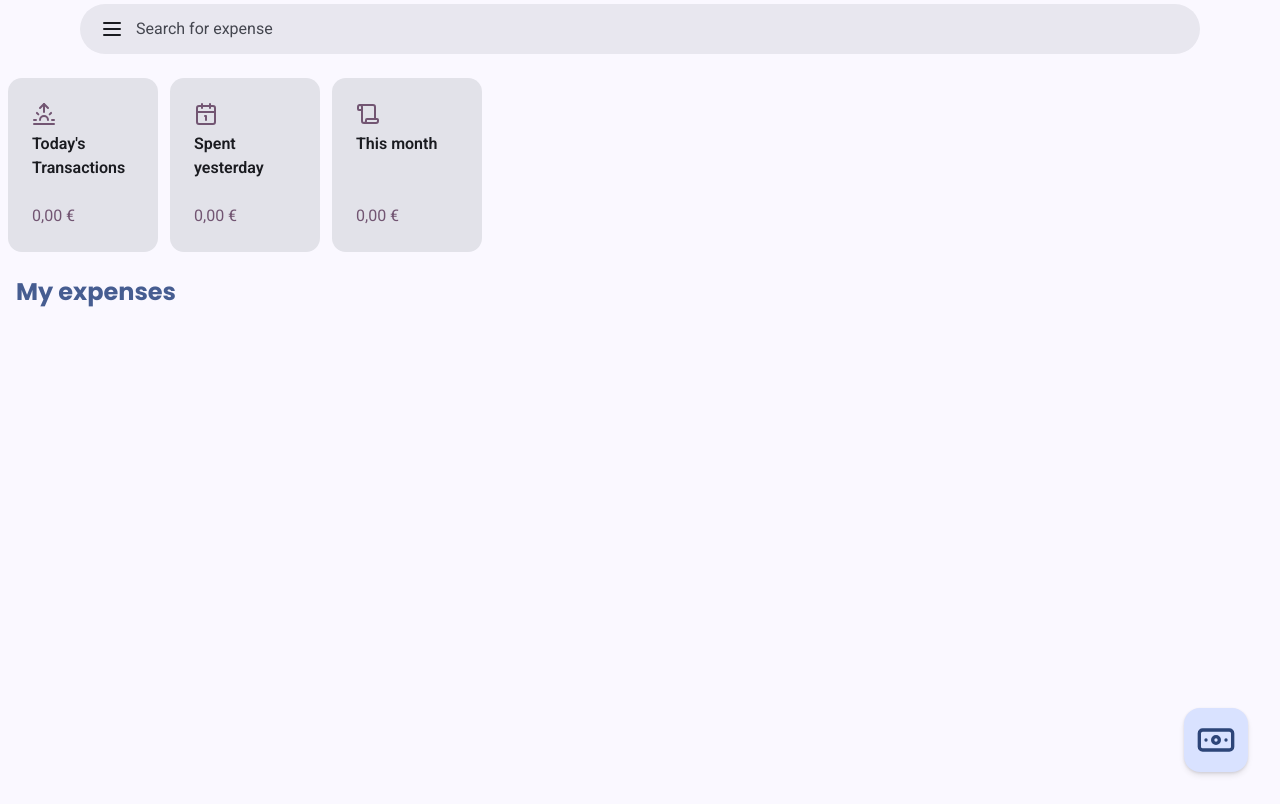
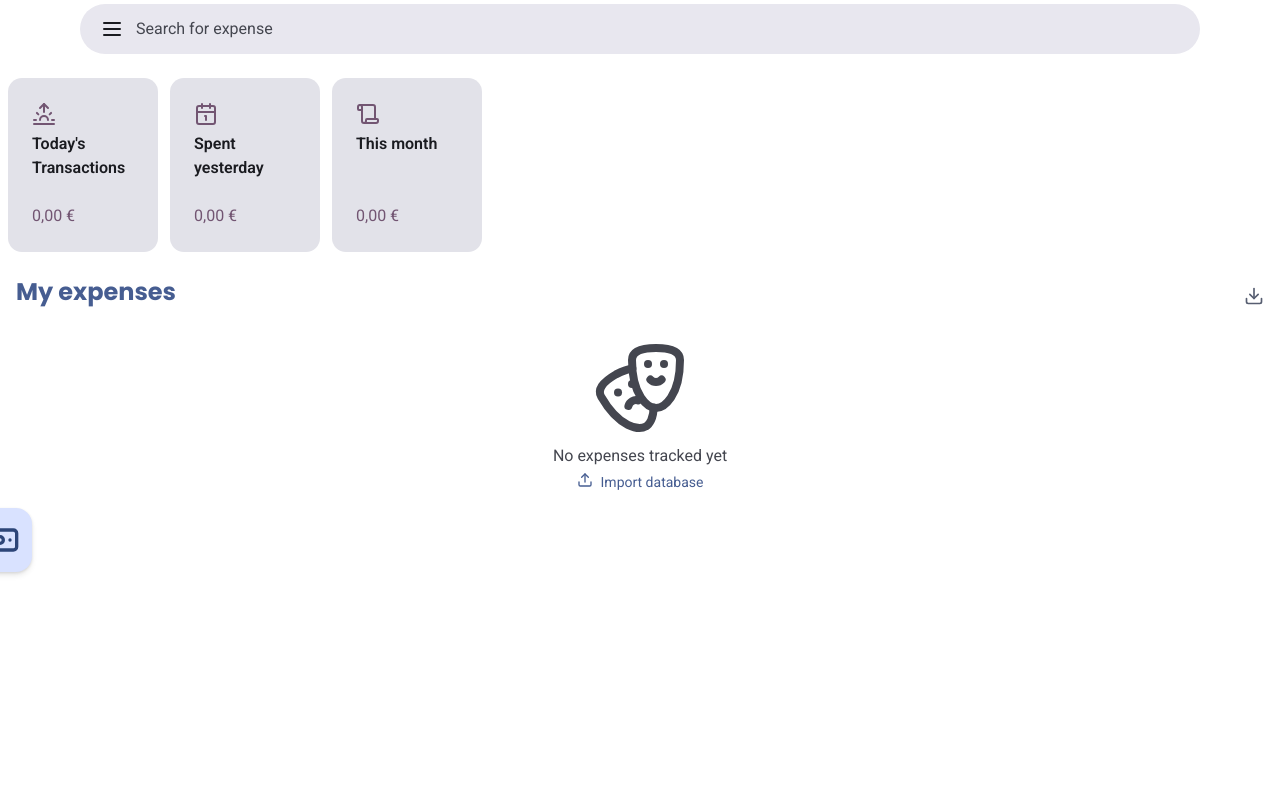
Before and after one commit to jgoedde/Finances, a React (Vite) app: page /unlock in a window 1280 px wide. Both pictures are taken after typing "Sample123" into the empty fields and a click on the button "Continue". Built offline with nearby package versions, Linux system fonts and the light colour scheme.

Commit message:
Add migration & placeholder

```diff
--- a/src/components/expenses/expenses-page.tsx
+++ b/src/components/expenses/expenses-page.tsx
@@ -1,4 +1,12 @@
-import { Calendar1, Menu, Scroll, Sunrise } from "lucide-react";
+import {
+    Calendar1,
+    Download,
+    Drama,
+    Menu,
+    Scroll,
+    Sunrise,
+    Upload,
+} from "lucide-react";
 import { Card, CardContent, CardHeader } from "@/components/ui/card.tsx";
 import { ExpensesGroup } from "@/components/expenses/history/expenses-group.tsx";
 import { NewExpenseFAB } from "@/components/expenses/new-expense-fab.tsx";
@@ -8,7 +16,7 @@ import { isSameMonth, isToday, isYesterday } from "date-fns";
 import { formatEuro } from "@/lib/currency-utils.ts";
 
 export const ExpensesPage = () => {
-    const { expenses } = useExpenses();
+    const { expenses, encryptedLs } = useExpenses();
 
     const groupedExpenses = useMemo(
         () =>
@@ -30,38 +38,48 @@ export const ExpensesPage = () => {
         [expenses],
     );
 
-    const stats = useMemo(() => {
-        const amountsToday = expenses
-            .filter((e) => isToday(e.date))
-            .map((e) => e.amount);
-        const sumToday = amountsToday.reduce((acc, amount) => acc + amount, 0);
+    const stats = useExpensesStats(expenses);
 
-        const amountsYesterday = expenses
-            .filter((e) => isYesterday(e.date))
-            .map((e) => e.amount);
-        const sumYesterday = amountsYesterday.reduce(
-            (acc, amount) => acc + amount,
-            0,
+    /*useEffect(() => {
+        async function seedShit() {
+            const response = await fetch("/seed.json");
+
+            const data = (await response.json()) as {
+                data: {
+                    expenses: {
+                        title: string;
+                        amount: number;
+                        description: string;
+                        category: { name: string; icon: string; color: string };
+                        date: string;
+                    }[];
+                };
+            };
+
+            setExpenses(
+                data.data.expenses.map((e) => ({
+                    name: e.title,
+                    amount: e.amount,
+                    description: e.description,
+                    category: {
+                        name: e.category.name,
+                        iconName: zer0IconToLucideIcon(e.category.icon),
+                        color: e.category.color,
+                    },
+                    amountFormatted: formatEuro(e.amount),
+                    date: new Date(e.date).getTime(),
+                    id: nanoid(6),
+                })),
             );
 
-        const amountsThisMonth = expenses
-            .filter((e) => isSameMonth(new Date(), e.date))
-            .map((e) => e.amount);
+            console.log(data.data.expenses, "data");
+        }
 
-        const sumThisMonth = amountsThisMonth.reduce(
-            (acc, amount) => acc + amount,
-            0,
-        );
-
-        return {
-            today: sumToday,
-            yesterday: sumYesterday,
-            month: sumThisMonth,
-        };
-    }, [expenses]);
+        void seedShit();
+    }, [])*/
 
     return (
-        <div className={"relative container mx-auto h-dvh"}>
+        <div className={"relative container mx-auto"}>
             <div
                 className={
                     "bg-surface-container-high text-on-surface-variant mx-auto mt-1 flex h-[50px] w-7/8 content-center items-center gap-x-3 rounded-full px-2"
@@ -116,6 +134,7 @@ export const ExpensesPage = () => {
             </div>
 
             <main className={"my-6 px-4"}>
+                <div className={"flex items-center justify-between"}>
                     <h1
                         className={
                             "text-primary font-poppins mb-2 text-2xl font-bold"
@@ -123,7 +142,41 @@ export const ExpensesPage = () => {
                     >
                         My expenses
                     </h1>
-                <div className={"flex flex-col gap-y-4"}>
+                    <button
+                        onClick={() => {
+                            const blob = new Blob([encryptedLs ?? ""], {
+                                type: "application/text",
+                            });
+                            const url = URL.createObjectURL(blob);
+                            const a = document.createElement("a");
+                            a.href = url;
+                            a.download = `${Date.now()}-expenses.txt`;
+                            a.click();
+                            URL.revokeObjectURL(url);
+                        }}
+                    >
+                        <Download className={"text-secondary size-5"} />
+                    </button>
+                </div>
+
+                {expenses.length === 0 && (
+                    <div
+                        className={
+                            "text-on-surface-variant my-6 flex w-full flex-col items-center"
+                        }
+                    >
+                        <Drama className={"size-24"} />
+                        <div className={"mt-2"}>No expenses tracked yet</div>
+                        <button
+                            className={"text-primary mt-1 flex gap-x-2 text-sm"}
+                        >
+                            <Upload className={"size-4"} />
+                            Import database
+                        </button>
+                    </div>
+                )}
+
+                <div className={"flex w-full flex-col gap-y-4"}>
                     {Object.keys(groupedExpenses).map((date, i) => {
                         const expenses = groupedExpenses[date];
                         return (
@@ -141,3 +194,33 @@ export const ExpensesPage = () => {
         </div>
     );
 };
+
+function useExpensesStats(expenses: Expense[]) {
+    const amountsToday = expenses
+        .filter((e) => isToday(e.date))
+        .map((e) => e.amount);
+    const sumToday = amountsToday.reduce((acc, amount) => acc + amount, 0);
+
+    const amountsYesterday = expenses
+        .filter((e) => isYesterday(e.date))
+        .map((e) => e.amount);
+    const sumYesterday = amountsYesterday.reduce(
+        (acc, amount) => acc + amount,
+        0,
+    );
+
+    const amountsThisMonth = expenses
+        .filter((e) => isSameMonth(new Date(), e.date))
+        .map((e) => e.amount);
+
+    const sumThisMonth = amountsThisMonth.reduce(
+        (acc, amount) => acc + amount,
+        0,
+    );
+
+    return {
+        today: sumToday,
+        yesterday: sumYesterday,
+        month: sumThisMonth,
+    };
+}
--- a/src/components/expenses/new-expense-fab.tsx
+++ b/src/components/expenses/new-expense-fab.tsx
@@ -7,7 +7,7 @@ export function NewExpenseFAB() {
     return (
         <button
             className={
-                "bg-primary-container text-on-primary-container absolute right-0 bottom-0 size-16 -translate-x-1/2 -translate-y-1/2 rounded-2xl shadow-lg"
+                "bg-primary-container text-on-primary-container sticky right-0 bottom-0 size-16 -translate-x-1/2 -translate-y-1/2 rounded-2xl shadow-lg"
             }
             onClick={() => {
                 route("/new");
--- a/src/components/use-expenses.ts
+++ b/src/components/use-expenses.ts
@@ -89,5 +89,7 @@ export function useExpenses() {
         updateExpense,
         deleteExpense,
         getExpense,
+        encryptedLs,
+        clearLs: () => setEncryptedLs(null),
     };
 }
--- a/src/globals.css
+++ b/src/globals.css
@@ -56,36 +56,13 @@
         0 1px 3px 0px hsl(0 0% 0% / 0.1), 0 8px 10px -1px hsl(0 0% 0% / 0.1);
     --shadow-2xl: 0 1px 3px 0px hsl(0 0% 0% / 0.25);
     --radius: 0.625rem;
-    --background: oklch(1 0 0);
-    --foreground: oklch(0.145 0 0);
-    --card: oklch(1 0 0);
-    --card-foreground: oklch(0.145 0 0);
-    --popover: oklch(1 0 0);
-    --popover-foreground: oklch(0.145 0 0);
-    --primary: oklch(0.205 0 0);
-    --primary-foreground: oklch(0.985 0 0);
-    --secondary: oklch(0.97 0 0);
-    --secondary-foreground: oklch(0.205 0 0);
-    --muted: oklch(0.97 0 0);
-    --muted-foreground: oklch(0.556 0 0);
-    --accent: oklch(0.97 0 0);
-    --accent-foreground: oklch(0.205 0 0);
-    --destructive: oklch(0.577 0.245 27.325);
-    --border: oklch(0.922 0 0);
-    --input: oklch(0.922 0 0);
-    --ring: oklch(0.708 0 0);
-    --chart-1: oklch(0.646 0.222 41.116);
-    --chart-2: oklch(0.6 0.118 184.704);
-    --chart-3: oklch(0.398 0.07 227.392);
-    --chart-4: oklch(0.828 0.189 84.429);
-    --chart-5: oklch(0.769 0.188 70.08);
-    --sidebar: oklch(0.985 0 0);
+
     --sidebar-foreground: oklch(0.145 0 0);
     --sidebar-primary: oklch(0.205 0 0);
     --sidebar-primary-foreground: oklch(0.985 0 0);
     --sidebar-accent: oklch(0.97 0 0);
     --sidebar-accent-foreground: oklch(0.205 0 0);
-    --sidebar-border: oklch(0.922 0 0);
+    --sidebar-border: transparent;
     --sidebar-ring: oklch(0.708 0 0);
 }
 
@@ -140,36 +117,14 @@
     --shadow-xl:
         0 1px 3px 0px hsl(0 0% 0% / 0.1), 0 8px 10px -1px hsl(0 0% 0% / 0.1);
     --shadow-2xl: 0 1px 3px 0px hsl(0 0% 0% / 0.25);
-    --background: oklch(0.145 0 0);
-    --foreground: oklch(0.985 0 0);
-    --card: oklch(0.205 0 0);
-    --card-foreground: oklch(0.985 0 0);
-    --popover: oklch(0.205 0 0);
-    --popover-foreground: oklch(0.985 0 0);
-    --primary: oklch(0.922 0 0);
-    --primary-foreground: oklch(0.205 0 0);
-    --secondary: oklch(0.269 0 0);
-    --secondary-foreground: oklch(0.985 0 0);
-    --muted: oklch(0.269 0 0);
-    --muted-foreground: oklch(0.708 0 0);
-    --accent: oklch(0.269 0 0);
-    --accent-foreground: oklch(0.985 0 0);
-    --destructive: oklch(0.704 0.191 22.216);
-    --border: oklch(1 0 0 / 10%);
-    --input: oklch(1 0 0 / 15%);
-    --ring: oklch(0.556 0 0);
-    --chart-1: oklch(0.488 0.243 264.376);
-    --chart-2: oklch(0.696 0.17 162.48);
-    --chart-3: oklch(0.769 0.188 70.08);
-    --chart-4: oklch(0.627 0.265 303.9);
-    --chart-5: oklch(0.645 0.246 16.439);
+
     --sidebar: oklch(0.205 0 0);
     --sidebar-foreground: oklch(0.985 0 0);
     --sidebar-primary: oklch(0.488 0.243 264.376);
     --sidebar-primary-foreground: oklch(0.985 0 0);
     --sidebar-accent: oklch(0.269 0 0);
     --sidebar-accent-foreground: oklch(0.985 0 0);
-    --sidebar-border: oklch(1 0 0 / 10%);
+    --sidebar-border: transparent;
     --sidebar-ring: oklch(0.556 0 0);
 }
 
@@ -246,40 +201,11 @@
     --shadow-xl: var(--shadow-xl);
     --shadow-2xl: var(--shadow-2xl);
     --color-sidebar-ring: var(--sidebar-ring);
-    --color-sidebar-border: var(--sidebar-border);
-    --color-sidebar-accent-foreground: var(--sidebar-accent-foreground);
-    --color-sidebar-accent: var(--sidebar-accent);
-    --color-sidebar-primary-foreground: var(--sidebar-primary-foreground);
+    --color-sidebar-border: rgb(0,0,0,0);
+    --color-sidebar-accent-foreground: var(--color-on-secondary-container);
+    --color-sidebar-accent: var(--color-secondary-container);
+    --color-sidebar-primary-foreground: blue;
     --color-sidebar-primary: var(--sidebar-primary);
     --color-sidebar-foreground: var(--sidebar-foreground);
     --color-sidebar: var(--sidebar);
-    --color-chart-5: var(--chart-5);
-    --color-chart-4: var(--chart-4);
-    --color-chart-3: var(--chart-3);
-    --color-chart-2: var(--chart-2);
-    --color-chart-1: var(--chart-1);
-    --color-ring: var(--ring);
-    --color-input: var(--input);
-    --color-border: var(--border);
-    --color-destructive: var(--destructive);
-    --color-accent-foreground: var(--accent-foreground);
-    --color-accent: var(--accent);
-    --color-muted-foreground: var(--muted-foreground);
-    --color-muted: var(--muted);
-    --color-secondary-foreground: var(--secondary-foreground);
-    --color-primary-foreground: var(--primary-foreground);
-    --color-popover-foreground: var(--popover-foreground);
-    --color-popover: var(--popover);
-    --color-card-foreground: var(--card-foreground);
-    --color-card: var(--card);
-    --color-foreground: var(--foreground);
 }
-
-@layer base {
-    * {
-        @apply border-border outline-ring/50;
-    }
-    body {
-        @apply bg-background text-foreground;
-    }
-}
```
Also changed, not shown: src/lib/utils.ts (+29 -0 lines). Lines whose indentation alone changed are shown as unchanged.
